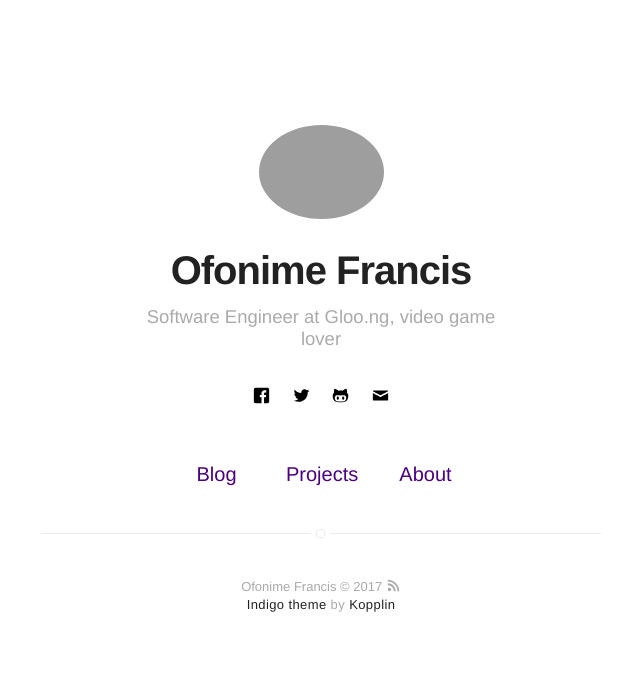
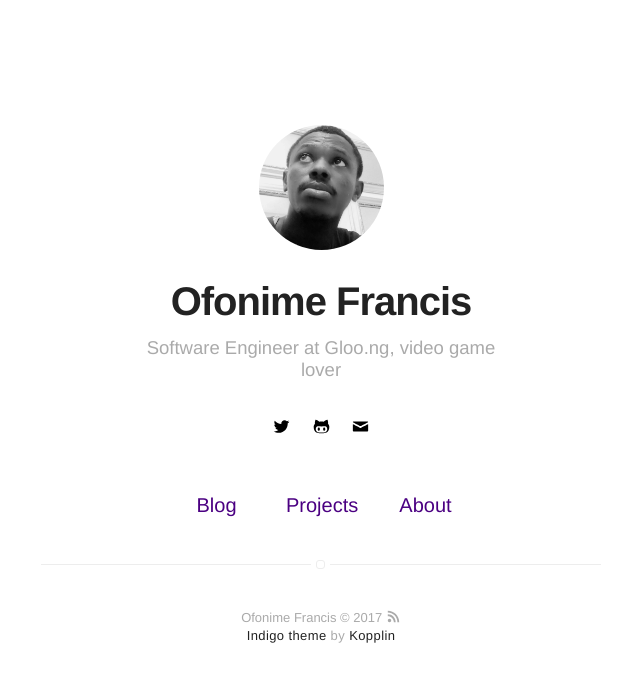
Before and after one commit to ofonimefrancis/opiumated.github.io, a Jekyll site: the page built from index.html, in a window 1280 px wide. Shown: the top 682 px of the page, without its empty margins (319-959 px from the left). Built offline with Jekyll 4.4.1, drawn with Linux system fonts in a browser that asks for light colours.

Commit message:
Made correction to image MIME type

```diff
--- a/_config.yml
+++ b/_config.yml
@@ -8,7 +8,7 @@ description: A blog about technology and what resolves around my world
 # if it's an external image, update below for true
 # better with square images
 external-image: false
-picture: assets/images/myAvatar.png
+picture: assets/images/myAvatar.jpg
 
 # If you want to include your resume, set to true
 # and specify source (external or local).
@@ -34,7 +34,7 @@ disqus:
   categories: [blog, project] # only show disqus for posts that have these categories
 
 # if you don't have any of social below, comment the line
-facebook: jiggaseige
+#facebook: jiggaseige
 twitter: opiumated
 github: opiumated
 email: ofonime.usoro@gloo.ng
```
